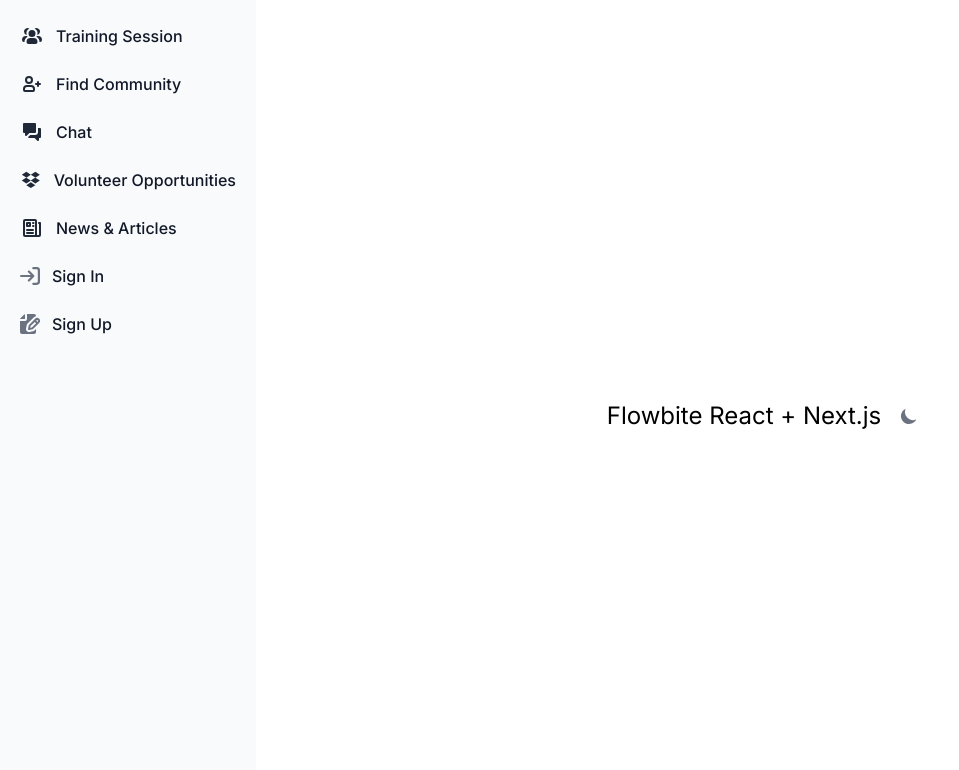
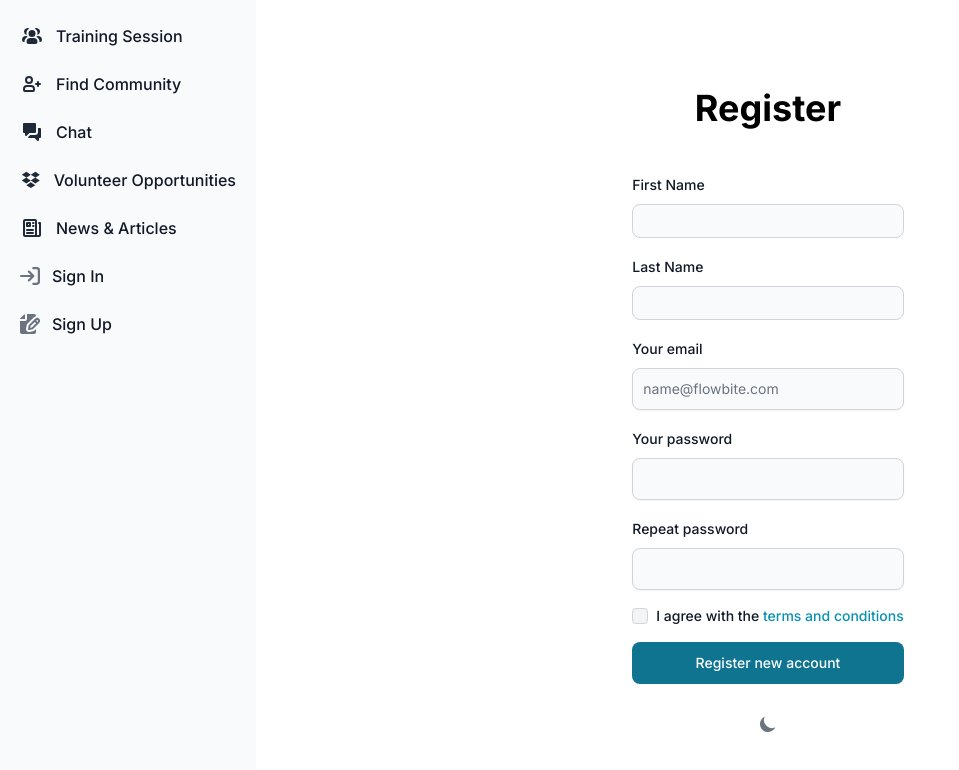
Before and after one commit to SupportVol/Organization-FrontEnd, a Next.js app: page /register in a window 1280 px wide. Shown: the top 770 px of the page, without its empty margins (0-959 px from the left). Built offline with nearby package versions, Linux system fonts and the light colour scheme.

Commit message:
Photo load

```diff
--- a/app/(auth)/login/page.tsx
+++ b/app/(auth)/login/page.tsx
@@ -1,11 +1,113 @@
-import { Button, DarkThemeToggle } from "flowbite-react";
+"use client";
+
+import { Button, Checkbox, Label, Popover, TextInput } from "flowbite-react";
+import {  DarkThemeToggle } from "flowbite-react";
 
 export default function Home() {
   return (
-    <main className="flex min-h-screen items-center justify-center gap-2 dark:bg-gray-800">
-      <h1 className="text-2xl dark:text-white">Flowbite React + Next.js</h1>
-        <h1>Login</h1>
-      <DarkThemeToggle />
+
+    <main className="flex flex-col min-h-screen items-center justify-center gap-5 dark:bg-gray-800 ">
+
+        <div className="flex flex-col">
+            <h1 className="text-4xl font-bold">Login</h1>
+            <br/>
+        </div>
+
+        <div className="flex flex-col ">
+            <form className="flex max-w-md flex-col gap-4">
+                <div>
+                    <div className="mb-2 block">
+                        <Label htmlFor="email1" value="Your email" />
+                    </div>
+                    <TextInput id="email1" type="email" placeholder="name@flowbite.com" required />
+                </div>
+                <div>
+                    <div className="mb-2 block">
+                        <Label htmlFor="password1" value="Your password" />
+                    </div>
+                    <Popover
+                        trigger="hover"
+                        content={
+                            <div className="space-y-2 p-3">
+                                <h3 className="font-semibold text-gray-900 dark:text-white">Must have at least 6 characters</h3>
+                                <div className="grid grid-cols-4 gap-2">
+                                    <div className="h-1 bg-orange-300 dark:bg-orange-400"></div>
+                                    <div className="h-1 bg-orange-300 dark:bg-orange-400"></div>
+                                    <div className="h-1 bg-gray-200 dark:bg-gray-600"></div>
+                                    <div className="h-1 bg-gray-200 dark:bg-gray-600"></div>
+                                </div>
+                                <p>It’s better to have:</p>
+                                <ul>
+                                    <li className="mb-1 flex items-center">
+                                        <svg
+                                            className="me-2 h-3.5 w-3.5 text-green-400 dark:text-green-500"
+                                            aria-hidden="true"
+                                            xmlns="http://www.w3.org/2000/svg"
+                                            fill="none"
+                                            viewBox="0 0 16 12"
+                                        >
+                                            <path
+                                                stroke="currentColor"
+                                                stroke-linecap="round"
+                                                stroke-linejoin="round"
+                                                stroke-width="2"
+                                                d="M1 5.917 5.724 10.5 15 1.5"
+                                            />
+                                        </svg>
+                                        Upper & lower case letters
+                                    </li>
+                                    <li className="mb-1 flex items-center">
+                                        <svg
+                                            className="me-2.5 h-3 w-3 text-gray-300 dark:text-gray-400"
+                                            aria-hidden="true"
+                                            xmlns="http://www.w3.org/2000/svg"
+                                            fill="none"
+                                            viewBox="0 0 14 14"
+                                        >
+                                            <path
+                                                stroke="currentColor"
+                                                stroke-linecap="round"
+                                                stroke-linejoin="round"
+                                                stroke-width="2"
+                                                d="m1 1 6 6m0 0 6 6M7 7l6-6M7 7l-6 6"
+                                            />
+                                        </svg>
+                                        A symbol (#$&)
+                                    </li>
+                                    <li className="flex items-center">
+                                        <svg
+                                            className="me-2.5 h-3 w-3 text-gray-300 dark:text-gray-400"
+                                            aria-hidden="true"
+                                            xmlns="http://www.w3.org/2000/svg"
+                                            fill="none"
+                                            viewBox="0 0 14 14"
+                                        >
+                                            <path
+                                                stroke="currentColor"
+                                                stroke-linecap="round"
+                                                stroke-linejoin="round"
+                                                stroke-width="2"
+                                                d="m1 1 6 6m0 0 6 6M7 7l6-6M7 7l-6 6"
+                                            />
+                                        </svg>
+                                        A longer password (min. 12 chars.)
+                                    </li>
+                                </ul>
+                            </div>
+                        }
+                    >
+                        <TextInput id="password1" type="password" required />
+                    </Popover>
+                </div>
+                <div className="flex items-center gap-2">
+                    <Checkbox id="remember" />
+                    <Label htmlFor="remember">Remember me</Label>
+                </div>
+                <Button type="submit">Submit</Button>
+            </form>
+        </div>
+        <DarkThemeToggle />
+
 
     </main>
   );
--- a/app/(auth)/register/page.tsx
+++ b/app/(auth)/register/page.tsx
@@ -1,9 +1,61 @@
-import { Button, DarkThemeToggle } from "flowbite-react";
+"use client";
+
+import { Button, Checkbox, Label, TextInput } from "flowbite-react";
+import Link from "next/link";
+import {  DarkThemeToggle } from "flowbite-react";
 
 export default function Home() {
   return (
-    <main className="flex min-h-screen items-center justify-center gap-2 dark:bg-gray-800">
-      <h1 className="text-2xl dark:text-white">Flowbite React + Next.js</h1>
+    <main className="flex flex-col min-h-screen items-center justify-center gap-5 dark:bg-gray-800 ">
+        <div className="flex flex-col">
+            <h1 className="text-4xl font-bold">Register</h1>
+            <br/>
+        </div>
+        <div className="flex flex-col ">
+            <form className="flex max-w-md flex-col gap-4">
+                <div>
+                    <div className="mb-2 block">
+                        <Label htmlFor="small" value="First Name" />
+                    </div>
+                    <TextInput id="small" type="text" sizing="sm" />
+                </div>
+                <div>
+                    <div className="mb-2 block">
+                        <Label htmlFor="small" value="Last Name" />
+                    </div>
+                    <TextInput id="small" type="text" sizing="sm" />
+                </div>
+                <div>
+                    <div className="mb-2 block">
+                        <Label htmlFor="email2" value="Your email" />
+                    </div>
+                    <TextInput id="email2" type="email" placeholder="name@flowbite.com" required shadow />
+                </div>
+                <div>
+                    <div className="mb-2 block">
+                        <Label htmlFor="password2" value="Your password" />
+                    </div>
+                    <TextInput id="password2" type="password" required shadow />
+                </div>
+                <div>
+                    <div className="mb-2 block">
+                        <Label htmlFor="repeat-password" value="Repeat password" />
+                    </div>
+                    <TextInput id="repeat-password" type="password" required shadow />
+                </div>
+                <div className="flex items-center gap-2">
+                    <Checkbox id="agree" />
+                    <Label htmlFor="agree" className="flex">
+                        I agree with the&nbsp;
+                        <Link href="#" className="text-cyan-600 hover:underline dark:text-cyan-500">
+                            terms and conditions
+                        </Link>
+                    </Label>
+                </div>
+                <Button type="submit">Register new account</Button>
+            </form>
+        </div>
+
       <DarkThemeToggle />
 
     </main>
--- a/components/organization/Components/Card/CardNA.tsx
+++ b/components/organization/Components/Card/CardNA.tsx
@@ -1,4 +1,4 @@
-import { Button, DarkThemeToggle } from "flowbite-react";
+
 import { Card } from "flowbite-react";
 import Image from "next/image";
 export default function CardNA() {
@@ -7,10 +7,8 @@
 
 
 
-            <Card
-                className="max-w-sm"
-                renderImage={() => <Image width={500} height={500} src='/components/organization/assets/image-1.jpg' alt="image 1" />}
-            >
+            <Card className="max-w-sm">
+                <Image src="/vercel.svg" height={500} width={500} alt="hello"/>
                 <h5 className="text-2xl font-bold tracking-tight text-gray-900 dark:text-white">
                     Example News & Articles
                 </h5>
--- a/components/organization/Components/Card2/ComCard.tsx
+++ b/components/organization/Components/Card2/ComCard.tsx
@@ -11,7 +11,7 @@
     return (
 
         <div >
-            <Card className="max-w-sm" imgSrc="/components/organization/assets/image-1.jpg" horizontal>
+            <Card className="max-w-sm" imgSrc="/pexels-belle-co-1000445.jpg" horizontal>
                 <h5 className="text-2xl font-bold tracking-tight text-gray-900 dark:text-white">
                     Example Community Name
                 </h5>
```
Also changed, not shown: app/vol_oppotunities/page.tsx (+19 -12 lines), public/pexels-belle-co-1000445.jpg (added).
